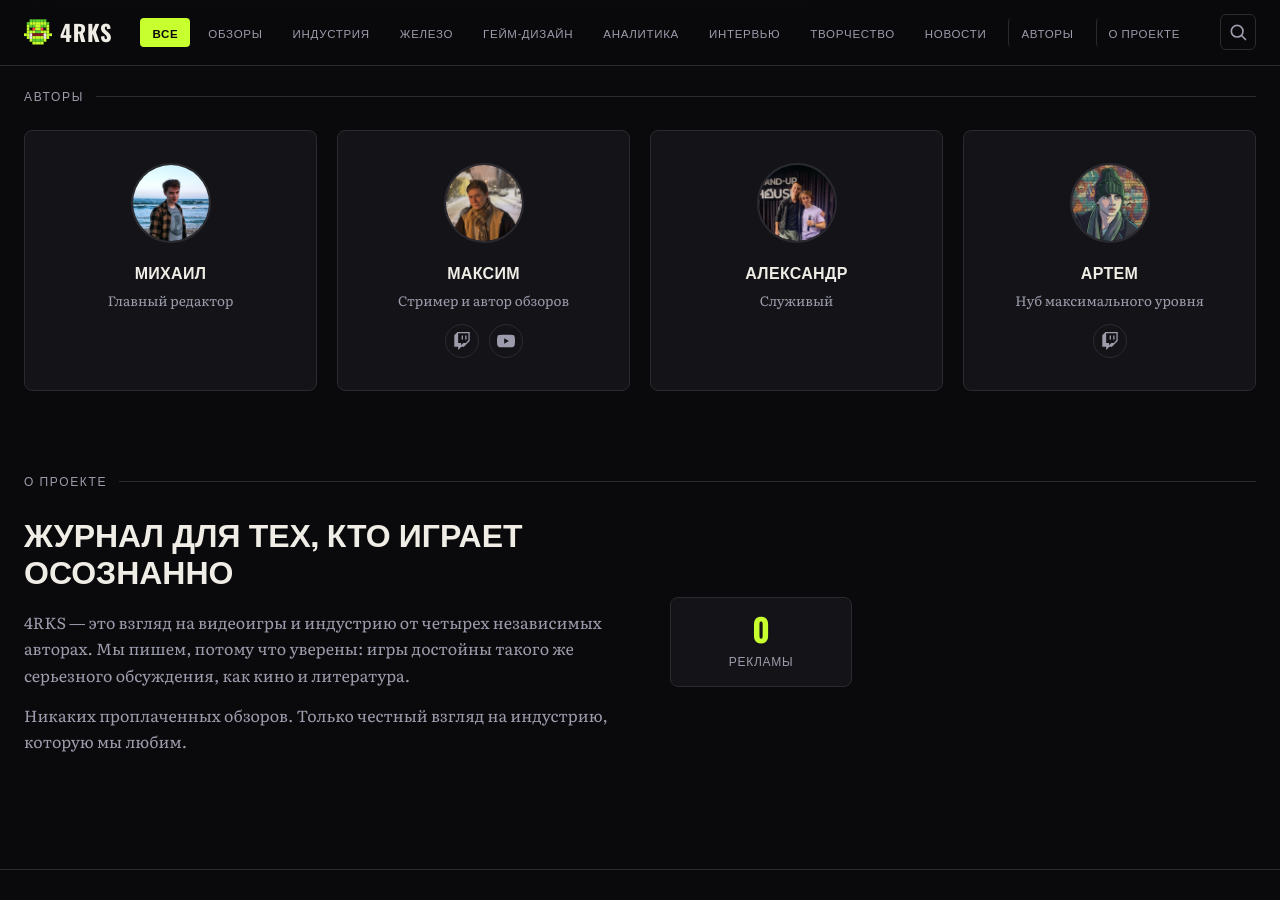
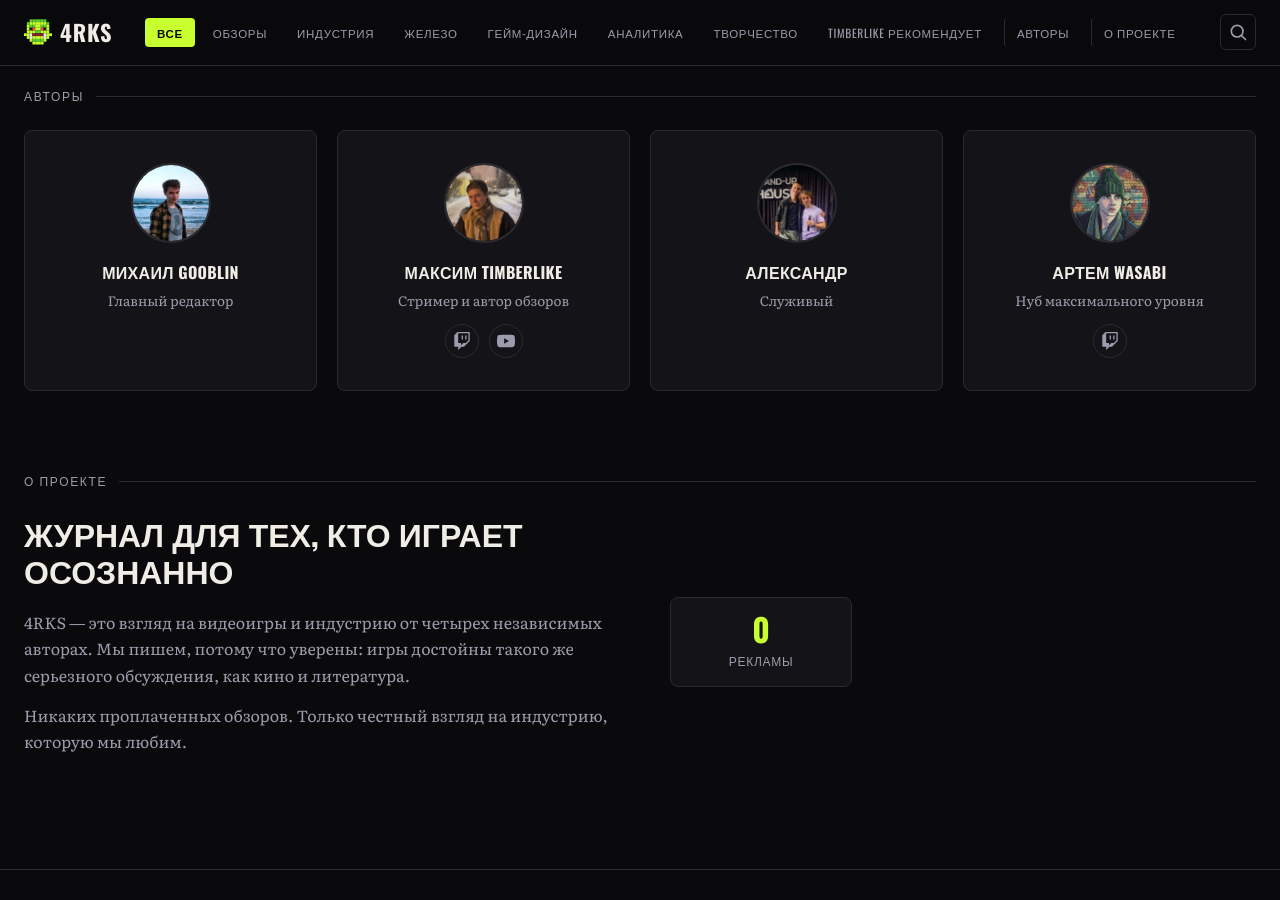
Before and after one commit to MagisterGudvin/pixelorcs, a Jekyll site: the page built from index.html, in a window 1280 px wide and 900 px high, scrolled down 1463 px. Built offline with Jekyll 4.4.1, drawn with Linux system fonts in a browser that asks for light colours.

Commit message:
Update Настройки “general”

```diff
--- a/_data/settings.yml
+++ b/_data/settings.yml
@@ -19,14 +19,11 @@
   - name: Аналитика
     slug: analitika
     description: ''
-  - name: Интервью
-    slug: intervyu
-    description: ''
   - name: Творчество
     slug: tvorchestvo
     description: ''
-  - name: Новости
-    slug: novosti
+  - name: TIMBERLIKE рекомендует
+    slug: timberlike-rekomenduet
     description: ''
 hero_tag: Главное
 hero_title_1: Играем.
@@ -53,14 +50,14 @@
     link: /zhelezo/igrovye-noutbuki-vsyo-pochemu-ya-smotryu-v-storonu-oculink-i-lenovo-lecoo-pro-14/
     hot: false
 authors:
-  - name: Михаил
+  - name: Михаил Gooblin
     bio: Главный редактор
     avatar: /assets/uploads/tTUdmcb8K8_zyMtWbnxuIzxRaIl6hQUzkdUQH1Ju_9eGbiHeE8QVL2jDuE9Bu6fXdqPDuKIEp_gHp2k836-rsq1Y.webp
     twitch: ''
     youtube: ''
     vk: ''
     telegram: ''
-  - name: Максим
+  - name: Максим TIMBERLIKE
     bio: Стример и автор обзоров
     avatar: /assets/uploads/photo_2026-04-02_21-27-00.webp
     twitch: https://www.twitch.tv/timberlike
@@ -74,7 +71,7 @@
     youtube: ''
     vk: ''
     telegram: ''
-  - name: Артем
+  - name: Артем WASABI
     bio: Нуб максимального уровня
     avatar: /assets/uploads/photo_2026-04-02_21-28-14.webp
     twitch: https://www.twitch.tv/wasabi_inthedark
```
